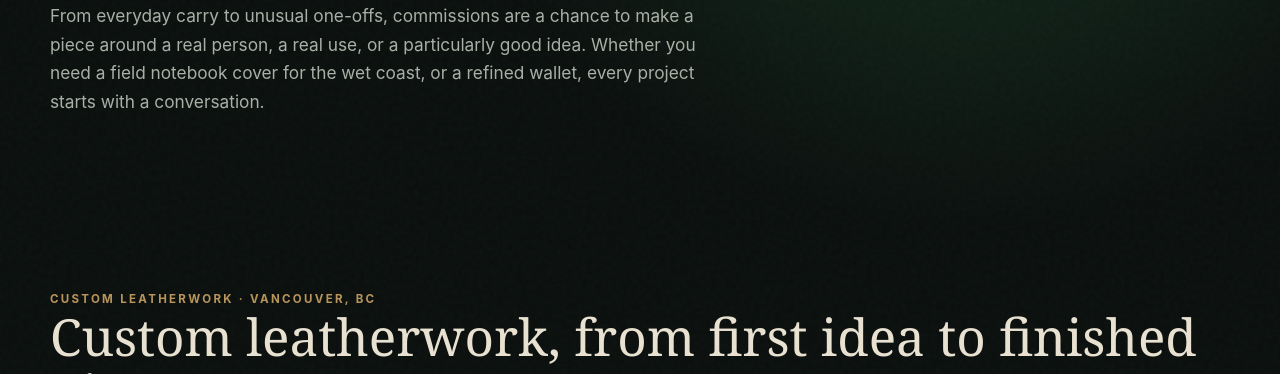
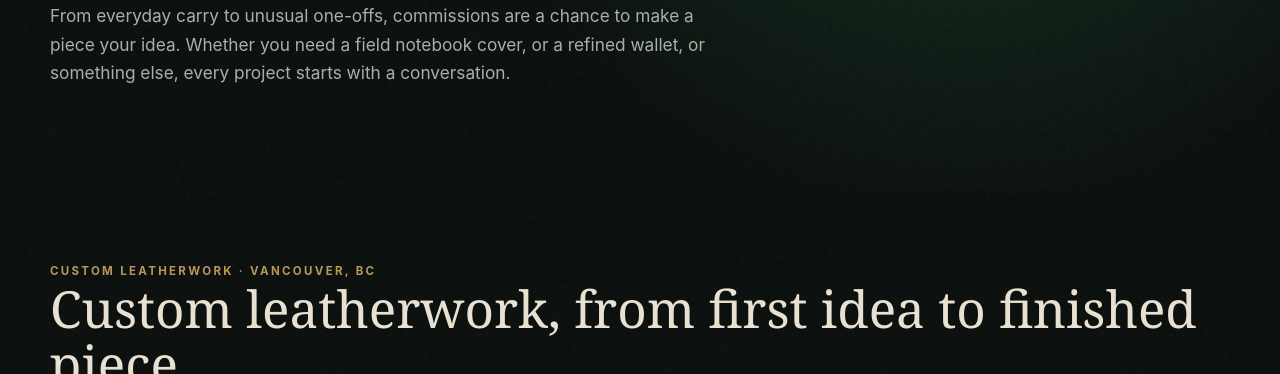
Before and after one commit to milkywayga/RogueArtisan2, a plain HTML site: page commissions.html in a window 1280 px wide. Shown: the part 426-800 px from the top of the page. Drawn offline with Linux system fonts and the light colour scheme.

Commit message:
Update commissions.html

```diff
--- a/commissions.html
+++ b/commissions.html
@@ -43,7 +43,7 @@
   <div class="container">
     <div class="eyebrow">Custom leatherwork</div>
     <h1>Let's make something<br>that fits.</h1>
-    <p>From everyday carry to unusual one-offs, commissions are a chance to make a piece around a real person, a real use, or a particularly good idea. Whether you need a field notebook cover for the wet coast, or a refined wallet, every project starts with a conversation.</p>
+    <p>From everyday carry to unusual one-offs, commissions are a chance to make a piece your idea. Whether you need a field notebook cover, or a refined wallet, or something else, every project starts with a conversation.</p>
   </div>
 </section>
 
```
